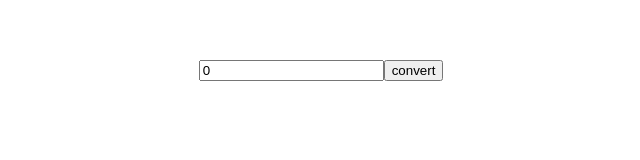
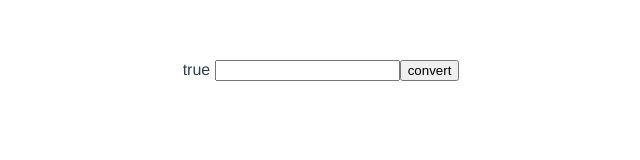
Before and after one commit to christinbartz/vue-roman-num-converter, a Vue app: page / in a window 1280 px wide. Shown: the top 160 px of the page, without its empty margins (319-959 px from the left). Built offline with nearby package versions, Linux system fonts and the light colour scheme.

Commit message:
form validation I
don't convert if the number is too long

```diff
--- a/src/components/Converter.vue
+++ b/src/components/Converter.vue
@@ -1,6 +1,7 @@
 <template>
   <div class="hello">
-    <input @keyup.enter="converter(input)" type="text" v-model="input">
+    {{checked}}
+    <input type="text" v-model="input">
     <button @click="converter(input)">convert</button>
     {{result}}
   </div>
@@ -11,14 +12,17 @@ export default {
   name: 'Converter',
   data () {
     return {
-      input: 0,
+      input: '',
       result: null,
       resource: [['I', 'V', 'X'],['X', 'L', 'C'],['C', 'D', 'M'], ['M']]
     }
   },
   methods: {
-
+    error: function() {
+      console.log('error')
+    },
     converter: function(num) {
+      if(this.checked) {
         let numStr = num.toString()
         let arr
         let arrReversed
@@ -77,8 +81,16 @@ export default {
       converted = convertedReversed.reverse()
       this.result = converted.join('')
       }
+    }
   },
   computed: {
+    checked: function() {
+      if(this.input.length > 4) {
+        return false
+      } else {
+        return true
+      }
+    }
   }
 }
 </script>
```
Lines whose indentation alone changed are shown as unchanged.
